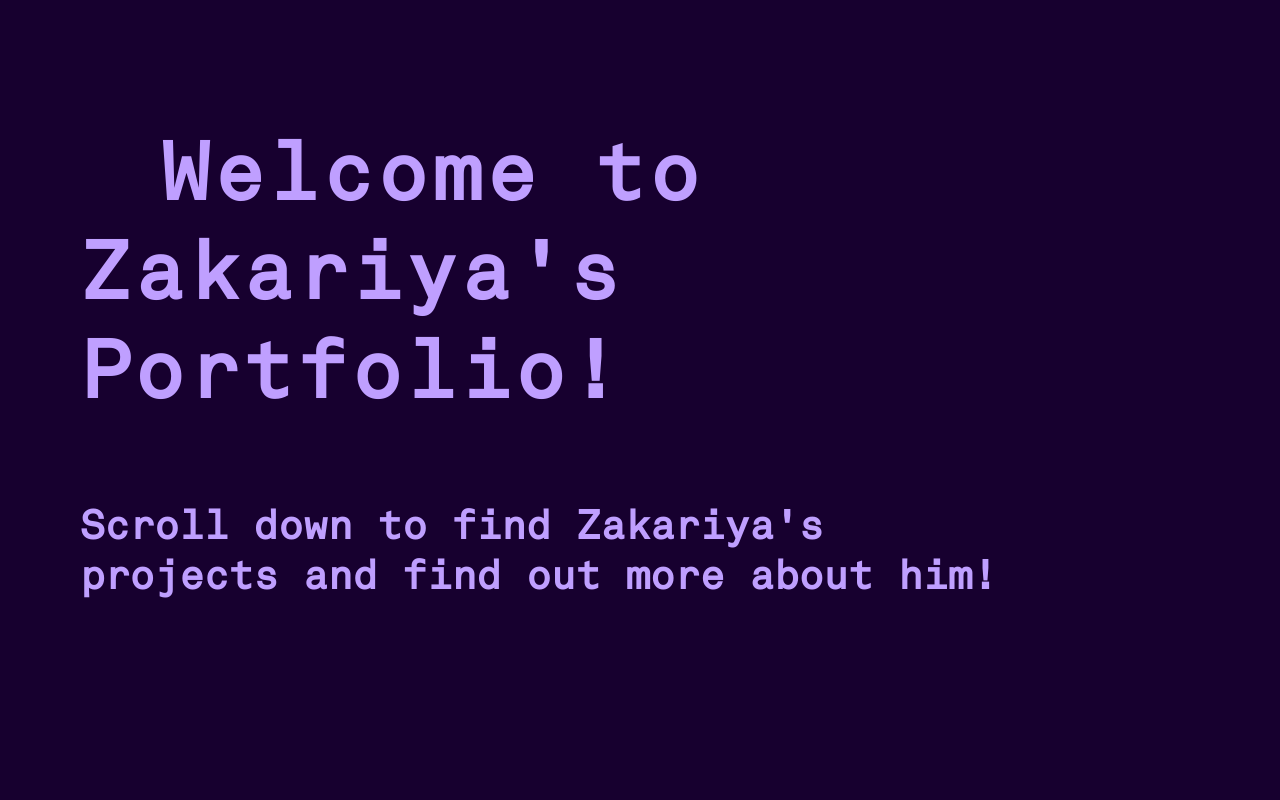
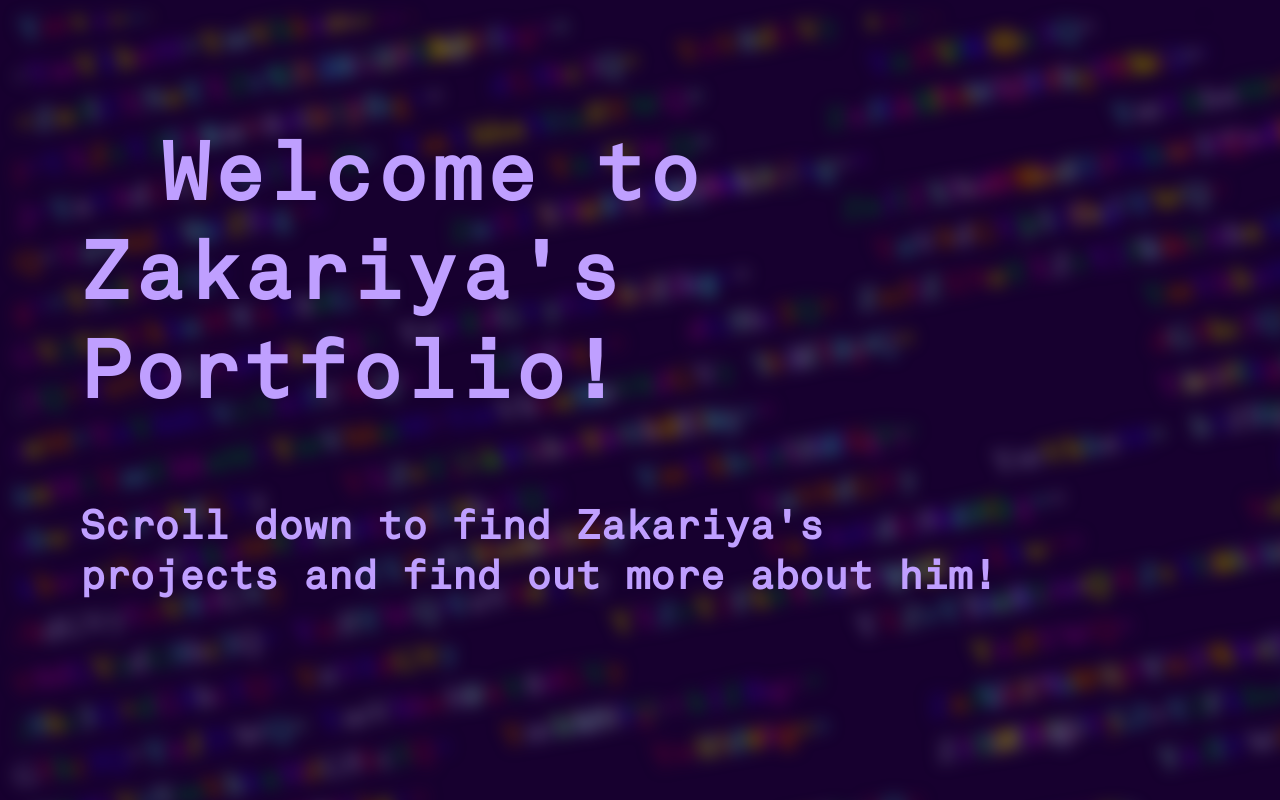
Before and after one commit to mzk468/mzk468.github.io, a React (Vite) app: page / in a window 1280 px wide. Shown: the top 800 px of the page. Built offline with nearby package versions, Linux system fonts and the light colour scheme; some icons are missing.

Commit message:
Created background

```diff
--- a/package.json
+++ b/package.json
@@ -18,7 +18,7 @@
   },
   "devDependencies": {
     "@eslint/js": "^9.11.1",
-    "@types/react": "^18.3.10",
+    "@types/react": "^18.3.12",
     "@types/react-dom": "^18.3.0",
     "@vitejs/plugin-react": "^4.3.2",
     "eslint": "^9.11.1",
--- a/src/App.css
+++ b/src/App.css
@@ -1,7 +1,6 @@
 @font-face {
-  font-family: "Akkurat Mono";
-  src: url("https://github.com/othercollective/othercollective.github.io/raw/refs/heads/master/css/Akkurat-Mono.ttf")
-    format("truetype");
+  font-family: "AkkuratMono";
+  src: url("/Akkurat-Mono.ttf") format("truetype");
   font-weight: normal;
   font-style: normal;
 }
@@ -32,6 +31,9 @@ body {
   padding: 0;
 
   font-family: "Akkurat Mono", sans-serif;
+}
+
+html {
   background-color: var(--bg-color);
 }
 
--- a/src/App.tsx
+++ b/src/App.tsx
@@ -2,25 +2,28 @@
 import "./App.css"
 
 import { AboutMe } from "./components/AboutMe";
+import { Background } from "./components/Background";
 import { Opener } from "./components/Opener";
 import { Project, ProjectsList } from "./components/ProjectsList";
 
-/* TO REMOVE!!!!!!!!! */
-import { TestNode } from "./Test";
-
-
 export function App() {
-
-    if (TestNode) return TestNode;
-
-    const projects = [new Project("Projects are coming!", "I am currently working on a system that will automatically gather all of my projects off of GitHub together to automatically place them here!")]
-
+    const projects = [
+        new Project(
+            "Projects are coming!",
+            "I am currently working on a system that will automatically gather all of my projects off of GitHub together to automatically place them here!"
+        )
+    ]
 
     return (
         <>
-            <Opener />
-            <AboutMe />
-            <ProjectsList projects={projects} />
+            <div className="canvasCont">
+                <Background />
+            </div>
+            <main>
+                <Opener />
+                <AboutMe />
+                <ProjectsList projects={projects} />
+            </main>
         </>
     )
 
--- a/src/Test.tsx
+++ /dev/null
@@ -1,8 +0,0 @@
-export const TestNode = null /*
-    (
-        <>
-
-        </>
-    )
-
-/** */
--- /dev/null
+++ b/src/components/Background.tsx
@@ -0,0 +1,69 @@
+import { useEffect, useRef } from "react";
+import css from "../styles/Background.module.css"
+import { Colors } from "./ui/Colors";
+
+export function Background() {
+    const canvasRef = useRef<HTMLCanvasElement | null>(null)
+
+    useEffect(() => {
+        const canvas = canvasRef.current;
+        if (!canvas) return;
+
+        const ctx = canvas.getContext('2d');
+        if (!ctx) return;
+
+        canvas.width = window.innerWidth;
+        canvas.height = window.innerHeight;
+
+        const fontSize = 30;
+        ctx.font = `bold 2rem AkkuratMono`;
+        ctx.fillStyle = '#000';
+        ctx.textBaseline = 'top';
+
+        ctx.rotate((-1 * Math.PI) / 18);
+
+        const lineHeight = fontSize * 1.5;
+
+        const words = [
+            'bread',
+            'beans',
+            'toast',
+            'avocado',
+            'oven',
+            'butter',
+            'freeshavocado'
+        ].map(word => btoa(word));
+
+        const colors = Object.values(Colors);
+
+        const drawText = () => {
+            const rows = Math.ceil(1.35 * canvas.height / lineHeight);
+
+            const textWidth = ctx.measureText(".").width;
+
+            for (let row = 0; row < rows; row++) {
+                for (let col = -10; col < canvas.width / textWidth; col++) {
+                    const randomWord = words[Math.floor(Math.random() * words.length)];
+                    const textWidth = ctx.measureText(randomWord).width;
+
+                    for (let charIndex = 0; charIndex < randomWord.length; charIndex++) {
+                        const char = randomWord[charIndex];
+                        const charColor = colors[Math.floor(Math.random() * colors.length)];
+
+                        ctx.fillStyle = charColor;
+
+                        const x = col * textWidth + ctx.measureText(randomWord.slice(0, charIndex)).width;
+                        const y = row * lineHeight;
+
+                        ctx.fillText(char, x, y);
+                    }
+                }
+            }
+        };
+
+
+        drawText();
+    }, []);
+
+    return <canvas className={css.canvas} ref={canvasRef} />
+}
--- /dev/null
+++ b/src/styles/Background.module.css
@@ -0,0 +1,12 @@
+.canvas {
+  position: fixed;
+  top: 1rem;
+  left: 1rem;
+  width: calc(100% + 1rem);
+  height: calc(100% + 1rem);
+  z-index: -1;
+  overflow: hidden;
+
+  font-family: AkkuratMono;
+  filter: blur(0.5rem) brightness(0.45);
+}
```
Also changed, not shown: 1 other file (tests, documents, lock files or other folders).
